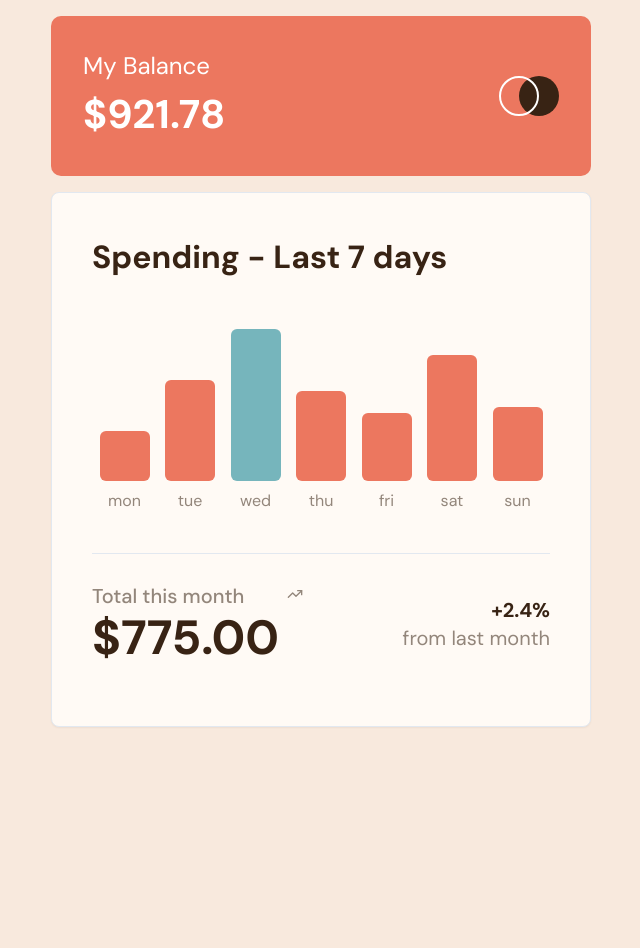
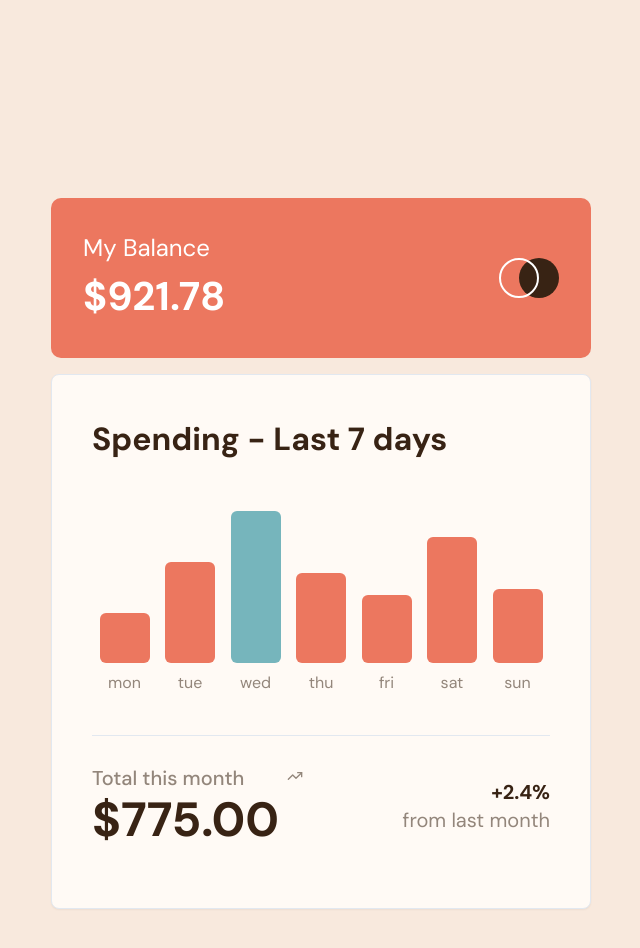
Before and after one commit to queseri/expenses-chart, a React (Vite) app: page / in a window 1280 px wide. Shown: the top 948 px of the page, without its empty margins (319-959 px from the left). Before the commit the page ends 800 px from the top, so only its background shows below. Built offline with nearby package versions, Linux system fonts and the light colour scheme.

Commit message:
desktop margin-top and margin-bottom fix

```diff
--- a/src/App.tsx
+++ b/src/App.tsx
@@ -64,7 +64,7 @@ function App() {
     );
 
     return (
-        <main className="max-w-[33.75rem] w-full flex flex-col gap-4 justify-center items-center">
+        <main className="max-w-[33.75rem] w-full flex flex-col gap-4 justify-center items-center lg:my-[182px]">
             <div className="w-full">
                 <div className=" bg-[hsl(var(--soft-red))] rounded-[10px] p-8">
                     <div className="flex justify-between">
```
